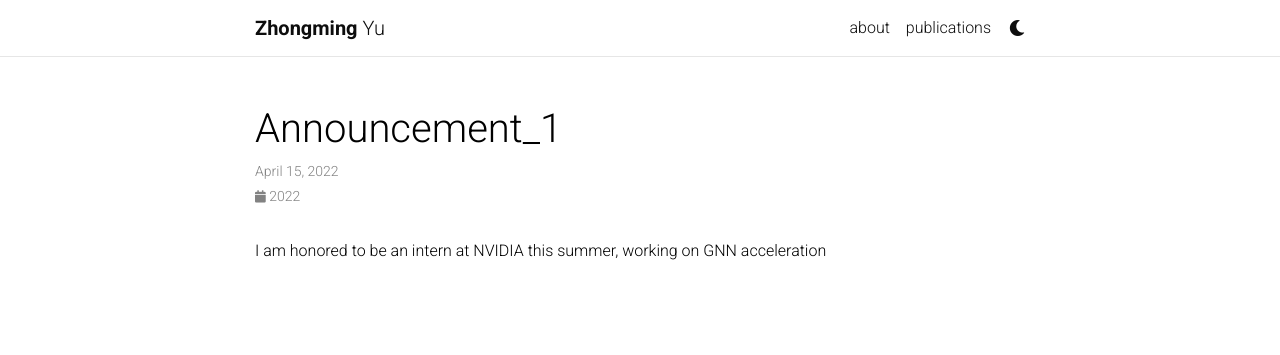
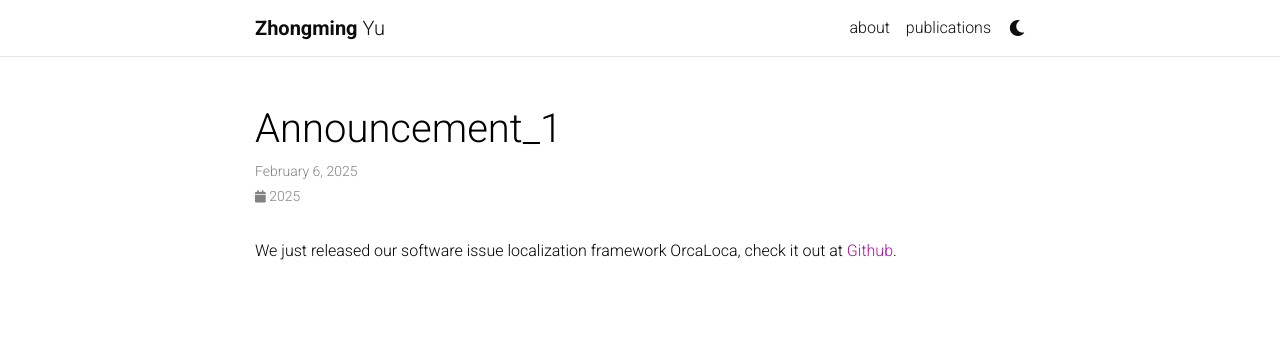
Before and after one commit to fishmingyu/fishmingyu.github.io, a Jekyll site: the page built from _news/announcement_1.md, in a window 1280 px wide. Shown: the top 355 px of the page. Built offline with Jekyll 4.4.1, drawn with Linux system fonts in a browser that asks for light colours; full-size pictures stand in for the smaller copies a plugin makes; comment, search, counter and statistics services are not loaded; a style sheet for code colours, icons or effects is not loaded.

Commit message:
update 2025

```diff
--- a/_news/announcement_1.md
+++ b/_news/announcement_1.md
@@ -1,7 +1,7 @@
 ---
 layout: post
-date: 2022-04-15 07:59:00-0400
+date: 2025-02-06 07:59:00-0400
 inline: true
 ---
 
-I am honored to be an intern at NVIDIA this summer, working on GNN acceleration
+We just released our software issue localization framework OrcaLoca, check it out at [Github](https://github.com/fishmingyu/OrcaLoca).
--- a/_pages/publications.md
+++ b/_pages/publications.md
@@ -3,7 +3,7 @@ layout: page
 permalink: /publications/
 title: publications
 description: publications by categories in reversed chronological order. generated by jekyll-scholar.
-years: [2024,2023, 2022, 2021]
+years: [2025, 2024,2023, 2022, 2021]
 nav: true
 nav_order: 1
 ---
```
Also changed, not shown: _bibliography/papers.bib (+21 -1 lines), _news/announcement_2.md (+2 -2 lines), _pages/about.md (+3 -3 lines).
